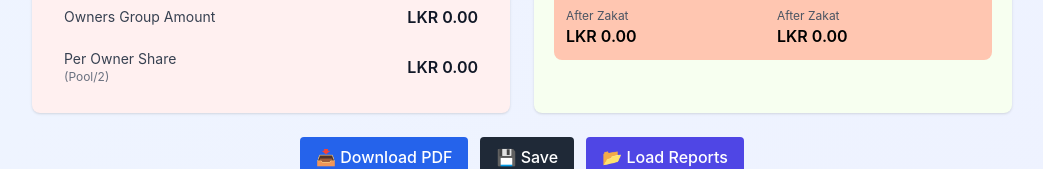
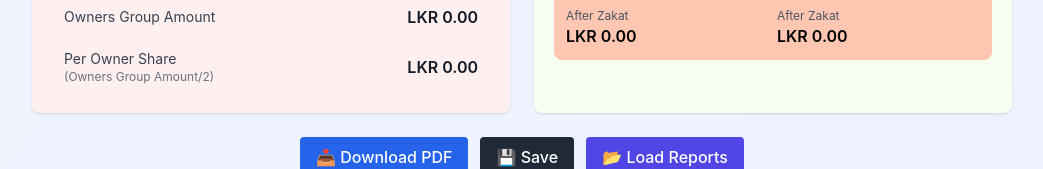
Before and after one commit to seiyadhniyas/Salt-Profit-Share-Calculator-SaaS, a React (Vite) app: page / in a window 1280 px wide. Shown: the part 1493-1662 px from the top of the page, without its empty margins (118-1161 px from the left). Built offline with nearby package versions, Linux system fonts and the light colour scheme.

Commit message:
UX: Per Owner Share label uses Owners Group Amount/2 via translation key

```diff
--- a/src/components/ResultSection.jsx
+++ b/src/components/ResultSection.jsx
@@ -41,7 +41,7 @@ export default function ResultSection({results, t}){
             <div className="my-2 border-t"></div>
             <StatRow label={t ? t('grandTotalReceived') : 'Grand Total Received'} value={formatLKR(results.grandTotalReceived)} isNegative={false} />
             <StatRow label={t ? t('ownerPool') : 'Owners Group Amount'} value={formatLKR(results.ownerPool)} isNegative={results.highlights.ownerPoolNegative} />
-            <StatRow label={t ? (t('perOwnerShare') + ' (Pool/2)') : 'General Share Per Owner (Pool/2)'} value={formatLKR(results.generalSharePerOwner)} isNegative={false} />
+            <StatRow label={t ? (t('perOwnerShare') + ' (' + t('ownerPool') + '/2)') : 'Per Owner Share (Owners Group Amount/2)'} value={formatLKR(results.generalSharePerOwner)} isNegative={false} />
           </div>
         </div>
 
```
